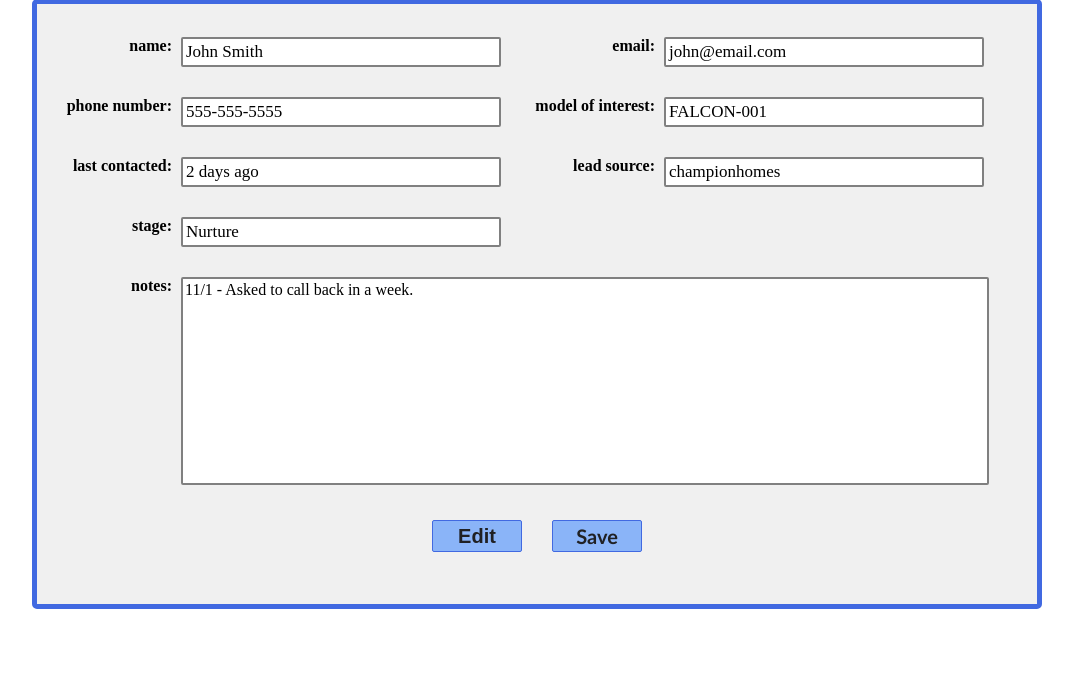
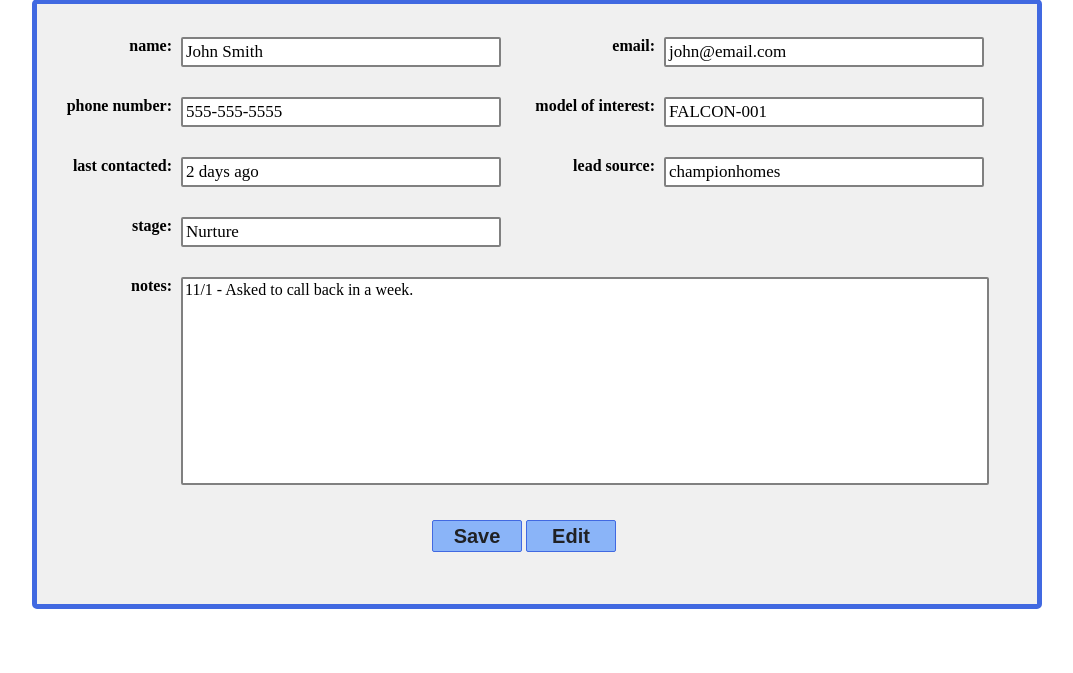
Before and after one commit to anderson-ea/Deal-Flow, a Flask app: page /leads/1 in a window 1280 px wide. Shown: the part 204-877 px from the top of the page, without its empty margins (103-1176 px from the left). Run offline with Flask 2, Linux system fonts and the light colour scheme; a user stored in the database is signed in; data comes from the database, SQL or seed files in the repository.

Commit message:
fix title and button wrap

```diff
--- a/website/static/styles.css
+++ b/website/static/styles.css
@@ -45,6 +45,8 @@ li a:hover {
     margin-top: 5%;
     margin-left: auto;
     margin-right: auto;
+    min-width: 900px;
+    max-width: 965px;
 }
 
 .hrline {
@@ -160,7 +162,8 @@ th {
 .adddiv {
     margin-left: auto;
     margin-right: auto;
-    width: 912px;
+    min-width: 900px;
+    max-width: 965px;
     padding-top: 15px;
 }
 
@@ -235,24 +238,6 @@ th {
     margin-right: auto;
 }
 
-.button2 {
-    background: #8ab4f8;
-    border-radius: 2px;
-    border: 1px solid royalblue;
-    color: #202124;
-    font-size: 20px;
-    font-weight: bold;
-    height: 32px;
-    width: 90px;
-    margin-left: auto;
-    margin-right: auto;
-}
-
-.button2:hover {
-    cursor: pointer;
-    border: 0px;
-}
-
 .button3 {
     background: #8ab4f8;
     border-radius: 2px;
--- a/website/templates/home.html
+++ b/website/templates/home.html
@@ -33,7 +33,7 @@
         </tbody>
     </table>
     <div class="adddiv">
-        <button type="submit" class="button2">Add Lead</button>
+        <input type="submit" class="button2" value="Add lead">
     </div>
 </div>
 {% endblock %}
--- a/website/templates/leads.html
+++ b/website/templates/leads.html
@@ -53,7 +53,7 @@
         </div>
     </div>
     <div class="button-container">
-        <input class="button2" type="submit" value="Save">
+        <input class="button3" type="submit" value="Save">
         <input class="button3" type="submit" value="Edit">
     </div>
 </div>
```
